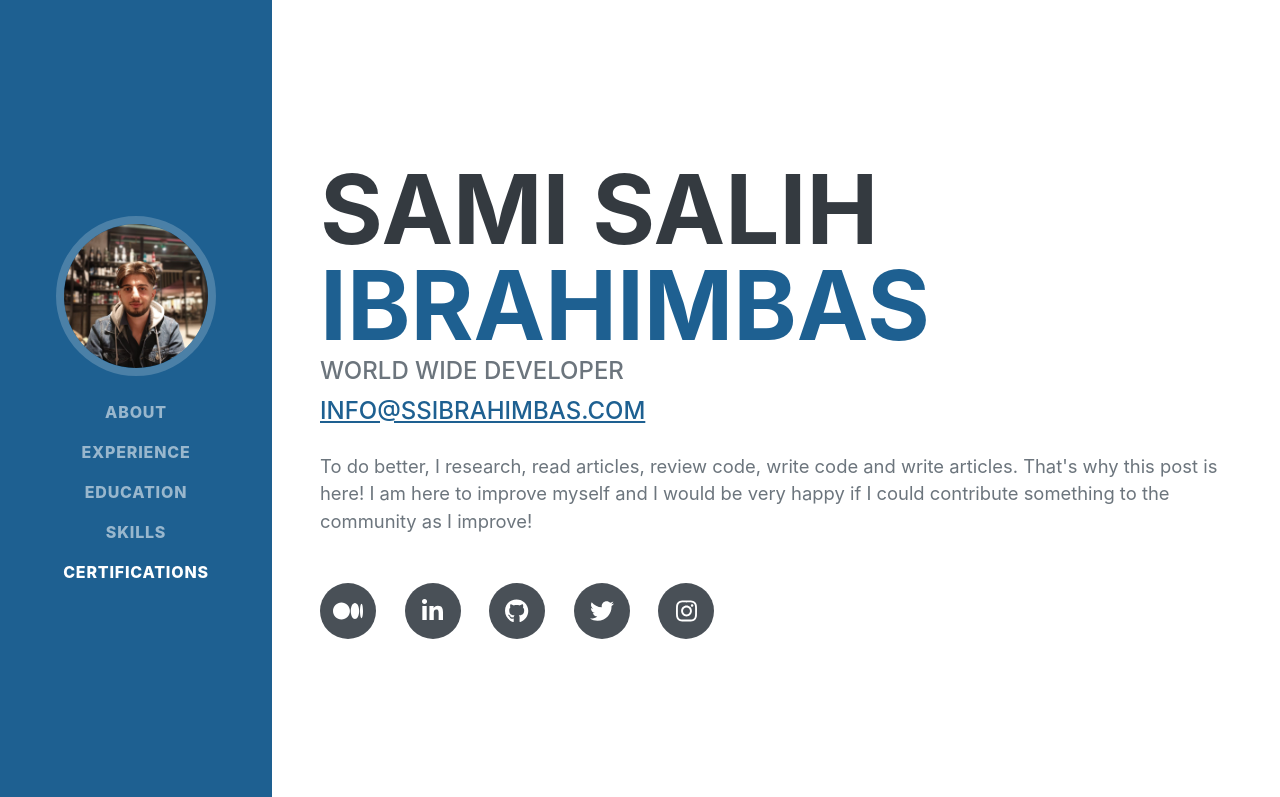
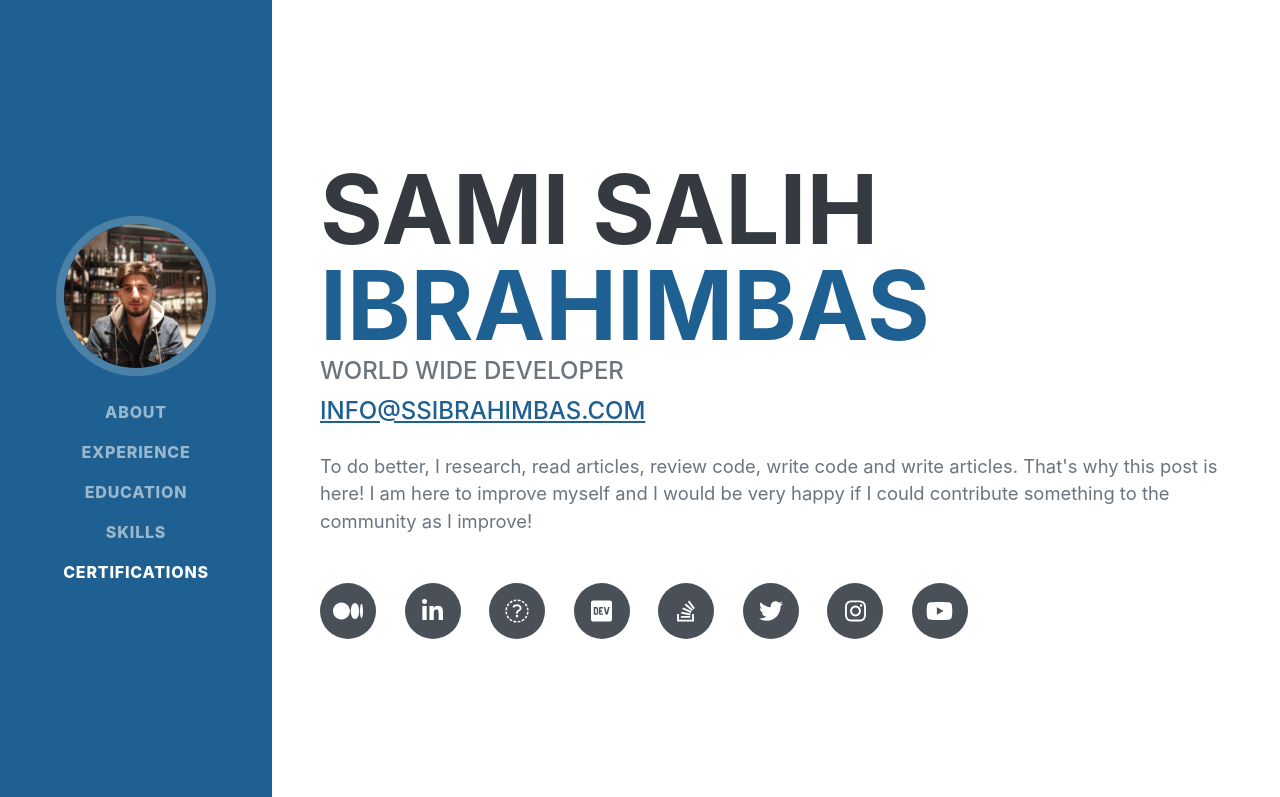
Before and after one commit to ssibrahimbas/ssi-portfolio, a plain HTML site: page index.html in a window 1280 px wide. Shown: the top 797 px of the page. Drawn offline with nearby package versions, Linux system fonts and the light colour scheme; a web font is replaced by a local one.

Commit message:
Update index.html

```diff
--- a/index.html
+++ b/index.html
@@ -50,9 +50,12 @@
                     <div class="social-icons">
                         <a class="social-icon" href="https://ssibrahimbas.medium.com" target="_blank"><div class="fab fa-medium-m"></div></a>
                         <a class="social-icon" href="https://linkedin.com/in/ssibrahimbas" target="_blank"><i class="fab fa-linkedin-in"></i></a>
-                        <a class="social-icon" href="https://github.com/ssibrahimbas" target="_blank"><i class="fab fa-github"></i></a>
+                        <a class="social-icon" href="https://github.com/ssibrahimbas" target="_blank"><i class="fab fa-stack-github"></i></a>
+                        <a class="social-icon" href="https://dev.to/ssibrahimbas" target="_blank"><i class="fab fa-dev"></i></a>
+                        <a class="social-icon" href="https://stackoverflow.com/users/17651928" target="_blank"><i class="fab fa-stack-overflow"></i></a>
                         <a class="social-icon" href="https://twitter.com/ss_ibrahimbas" target="_blank"><i class="fab fa-twitter"></i></a>
                         <a class="social-icon" href="https://instagram.com/ss.ibrahimbas" target="_blank"><i class="fab fa-instagram"></i></a>
+                        <a class="social-icon" href="https://www.youtube.com/channel/UCLqOX31k4bQ1SlbXdDXS5qg" target="_blank"><i class="fab fa-youtube"></i></a>
                     </div>
                 </div>
             </section>
```
